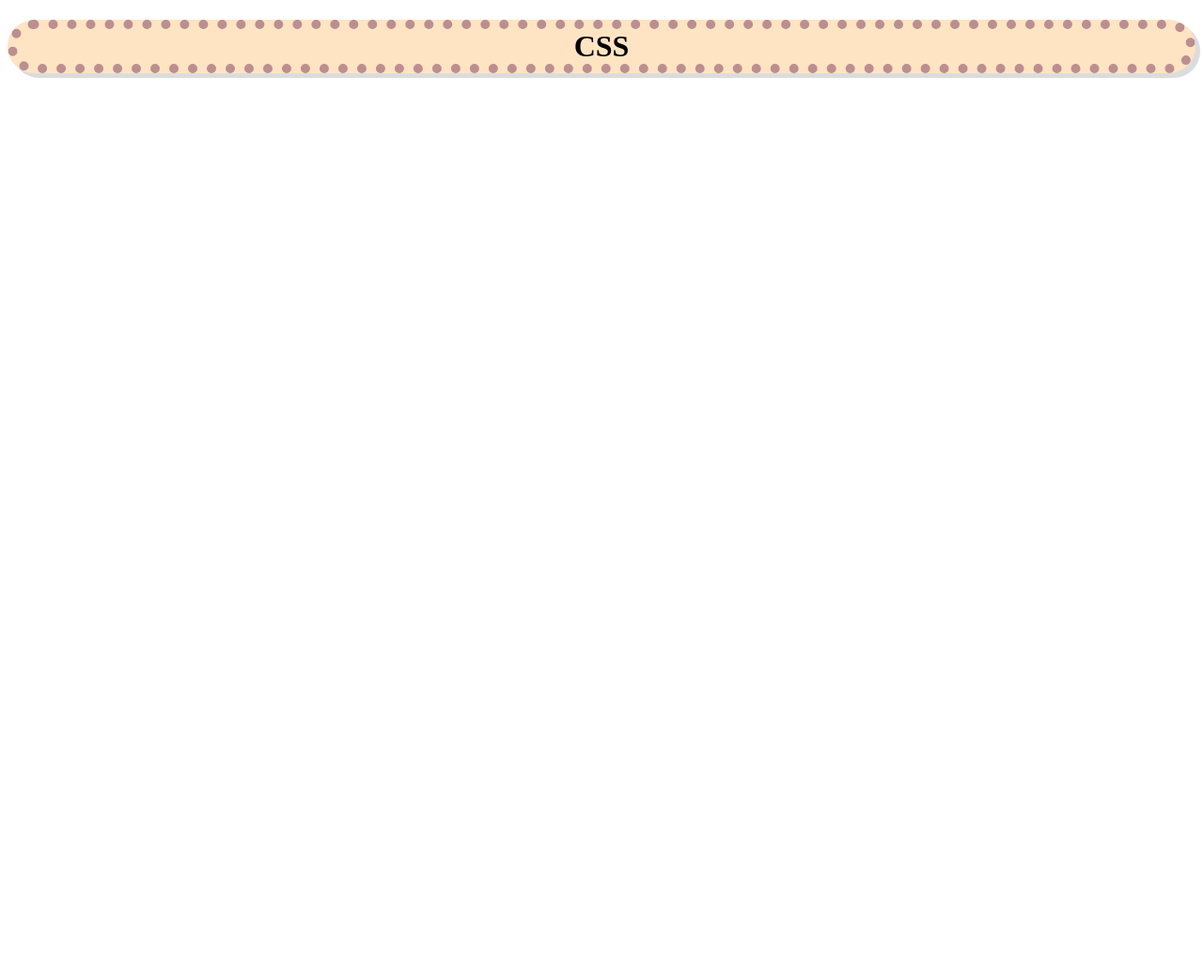
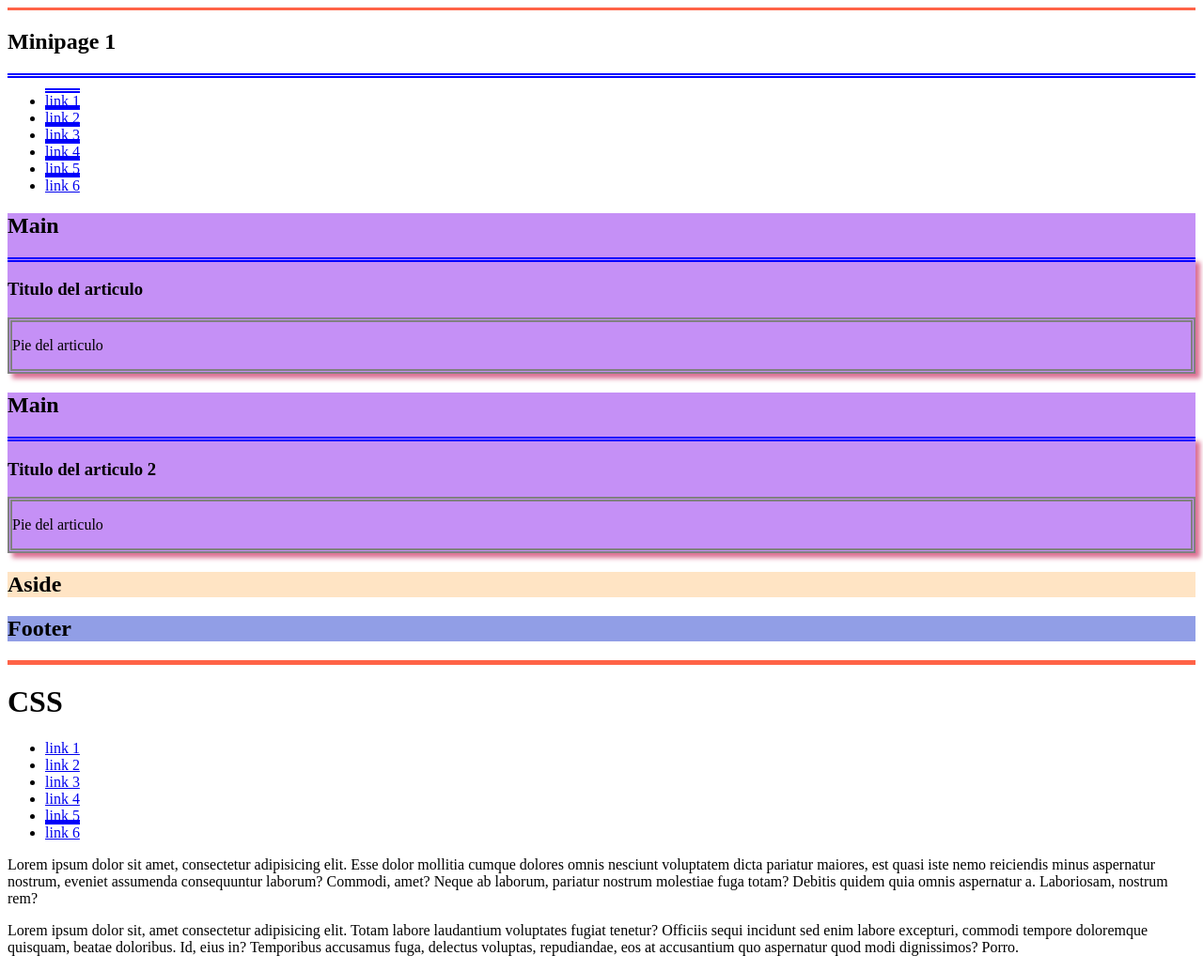
Before and after one commit to GhandiNieto16/practica510409_2, a plain HTML site: page index.html in a window 1280 px wide. Shown: the whole page at 94% size. Before the commit the page ends 800 px from the top, so only its background shows below. Drawn offline with Linux system fonts and the light colour scheme.

Commit message:
6 de septiembre

```diff
--- a/css/estilos.css
+++ b/css/estilos.css
@@ -1,8 +1,118 @@
-h1{
+#mp1{
+    border-top: 3px solid tomato;
+    border-bottom: 5px solid tomato;
+}
+
+/* Selectores de descendientes */
+
+#mp1 main{
+    background-color: rgb(197, 144, 246);
+}
+
+#mp1 aside{
+
+    background-color: bisque;
+}
+
+#mp1 > footer{
+
+    background-color: rgb(145, 158, 230);
+}
+
+/* Poner borde al pie de los articulos de la minipage1 */
+
+#mp1 article > footer{
+    border: 5px double gray;
+}
+
+
+/* Hermano generak */
+
+#mp1 h2 ~ article{
+    box-shadow: 5px 5px 5px palevioletred;
+}
+
+
+/* Hermano adyacente */
+/* No se deberia aplicar al articulo 2 */
+h2 + article, #mp1 nav, [href="#"]{
+    border-top: 5px double blue;
+}
+
+/* Selector universal  "*" El selector universal le pone a todas las etiquetas el mismo estilo*/
+
+/* *{
+    border: 1px dashed blue;
+}
+ */
+
+ /* Selector por tipo */
+
+/* h1{
     border: 10px dotted rosybrown;
     background-color: bisque;
     border-radius: 50px;
     text-align: center;
     box-shadow: 5px 5px gainsboro;
     font-size: 100;
+} */
+
+/* Selectores por id */
+
+/* #link1{
+    font-size: 20px;
 }
+
+#link6{
+    background-color: burlywood;
+} */
+
+/* Selectores por clase */
+
+/* .rojo{
+    background-color: red;
+    border: 5px groove tomato;
+    border-radius: 5px;
+}
+
+.verde{
+    background-color: rgb(84, 185, 104);
+    border: 5px groove rgb(169, 246, 188);
+    border-radius: 5px;
+
+}
+
+h1.verde{
+    font-size: 50px;
+} */
+
+/* Buscar por atributo, sin importar valor */
+/* [href]{
+    border-bottom: 5px solid blue;
+}
+
+[lang]{
+    color: rgb(229, 151, 231);
+} */
+
+/* [href="#"]{
+    background-color: lime;
+}
+
+[href*="you"]{
+    color: red
+}
+
+[href $="mx"]{
+    background-color: green;
+}
+
+[href ^= "https"]{
+    font-size: 25px;
+}
+
+[type="text"]{
+    color: blue;
+} */
+
+/* Selectores de lista */
--- a/index.html
+++ b/index.html
@@ -1,5 +1,5 @@
 <!DOCTYPE html>
-<html lang="en">
+<html>
 <head>
     <meta charset="UTF-8">
     <meta name="viewport" content="width=device-width, initial-scale=1.0">
@@ -9,7 +9,61 @@
 </head>
 <body>
     <!-- Selectores basicos -->
-    <h1>CSS</h1>
+    <!-- Mini page 1 -->
+    <!-- section#mp1>header>nav>ul>(li>a[href="#"]{link $})*6+main+aside+footer -->
+    <section id="mp1">
+        <header>
+            <h1>Minipage 1</h1>
+            <nav>
+                <ul>
+                    <li><a href="#">link 1</a></li>
+                    <li><a href="#">link 2</a></li>
+                    <li><a href="#">link 3</a></li>
+                    <li><a href="#">link 4</a></li>
+                    <li><a href="#">link 5</a></li>
+                    <li><a href="#">link 6</a></li>
 
+                </ul>
+            </nav>
+        </header>
+        <main><h2>Main</h2>
+            <article>
+                <h3>Titulo del articulo</h3>
+                <footer>
+                    <p>Pie del articulo</p>
+                </footer>
+            </article>
+        </main>
+        <main><h2>Main</h2>
+            <article>
+                <h3>Titulo del articulo 2</h3>
+                <footer>
+                    <p>Pie del articulo</p>
+                </footer>
+            </article>
+        </main>
+        <aside><h2>Aside</h2></aside>
+        <footer><h2>Footer</h2></footer>
+    </section>
+    <!-- header>nav>ul>(li>a[href="#"]{link $})*6 -->
+    <header>
+        <h1 type="text" class="verde">CSS</h1>
+        <nav>
+            <ul>
+                <li id="link1"><a href="https://youtube.com">link 1</a></li>
+                <li class="rojo"><a href="https://miyoutube.com">link 2</a></li>
+                <li class="verde"><a href="https://empresa.mx">link 3</a></li>
+                <li><a href="#info">link 4</a></li>
+                <li class="rojo"><a href="#clientes">link 5</a></li>
+                <li id="link6"><a href="#">link 6</a></li>
+            </ul>
+        </nav>
+    </header>
+    <p lang="en">
+        Lorem ipsum dolor sit amet, consectetur adipisicing elit. Esse dolor mollitia cumque dolores omnis nesciunt voluptatem dicta pariatur maiores, est quasi iste nemo reiciendis minus aspernatur nostrum, eveniet assumenda consequuntur laborum? Commodi, amet? Neque ab laborum, pariatur nostrum molestiae fuga totam? Debitis quidem quia omnis aspernatur a. Laboriosam, nostrum rem?
+    </p>
+    <p lang="es">
+        Lorem ipsum dolor sit, amet consectetur adipisicing elit. Totam labore laudantium voluptates fugiat tenetur? Officiis sequi incidunt sed enim labore excepturi, commodi tempore doloremque quisquam, beatae doloribus. Id, eius in? Temporibus accusamus fuga, delectus voluptas, repudiandae, eos at accusantium quo aspernatur quod modi dignissimos? Porro.
+    </p>
 </body>
 </html>
```
